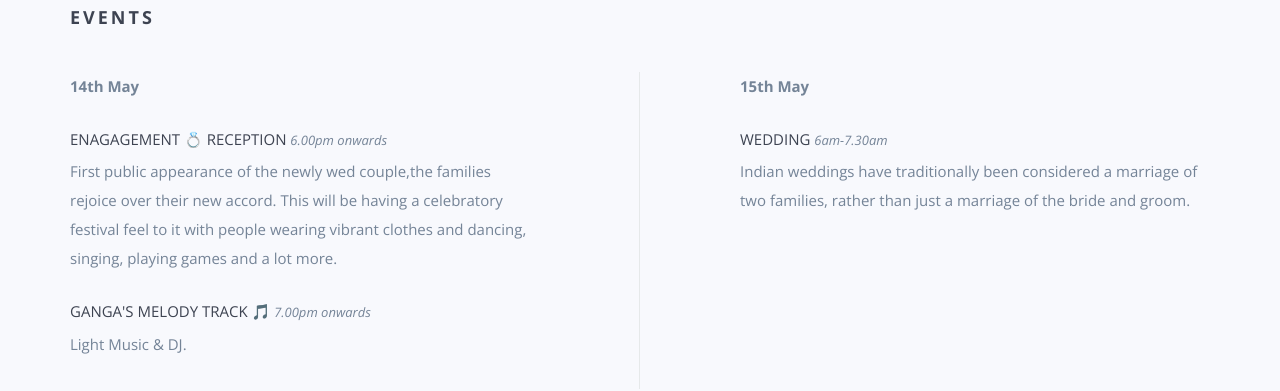
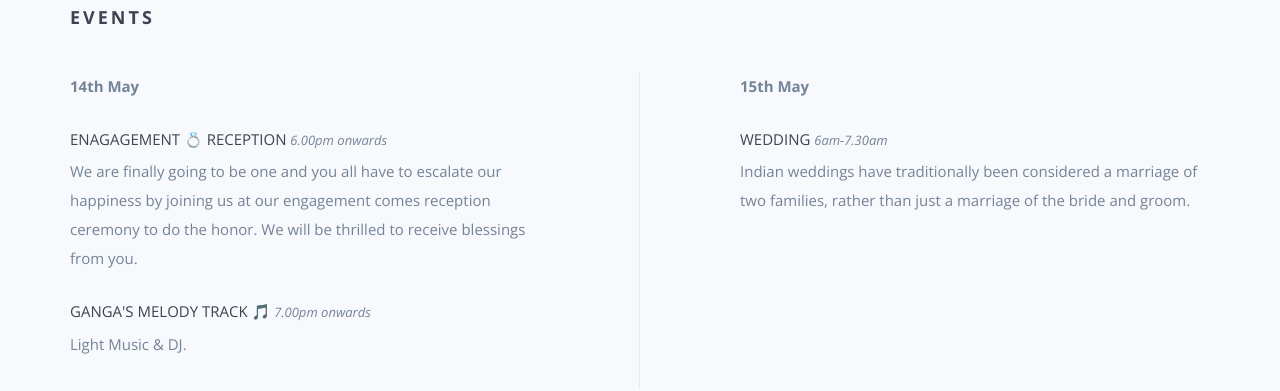
Before and after one commit to NavaneethaKrishnanWedsVimali/invitation, a website: page index.html in a window 1280 px wide. Shown: the part 1133-1524 px from the top of the page. Drawn offline with nearby package versions, Linux system fonts and the light colour scheme; a script that the page names is missing; files whose address does not match are found by name.

Commit message:
Add files via upload

```diff
--- a/index.html
+++ b/index.html
@@ -107,10 +107,9 @@
                     <p><strong>14th May</strong></p>
 
                     <h5>Enagagement 💍 Reception <span class="time">6.00PM Onwards</span></h5>
-                    <p>First public appearance of the newly wed couple,the families rejoice over their new accord.
-                        This will be having a celebratory
-                        festival feel to it with people wearing vibrant clothes and dancing, singing, playing
-                        games and a lot more.</p>
+                    <p>We are finally going to be one and you all have to escalate our happiness by joining
+                         us at our engagement comes reception ceremony to do the honor. We will be thrilled to receive blessings
+                          from you.</p>
                         <h5>Ganga's Melody Track 🎵 <span class="time">7.00PM Onwards</span></h5>
                         <p>Light Music & DJ.</p>
                 </div>
```
